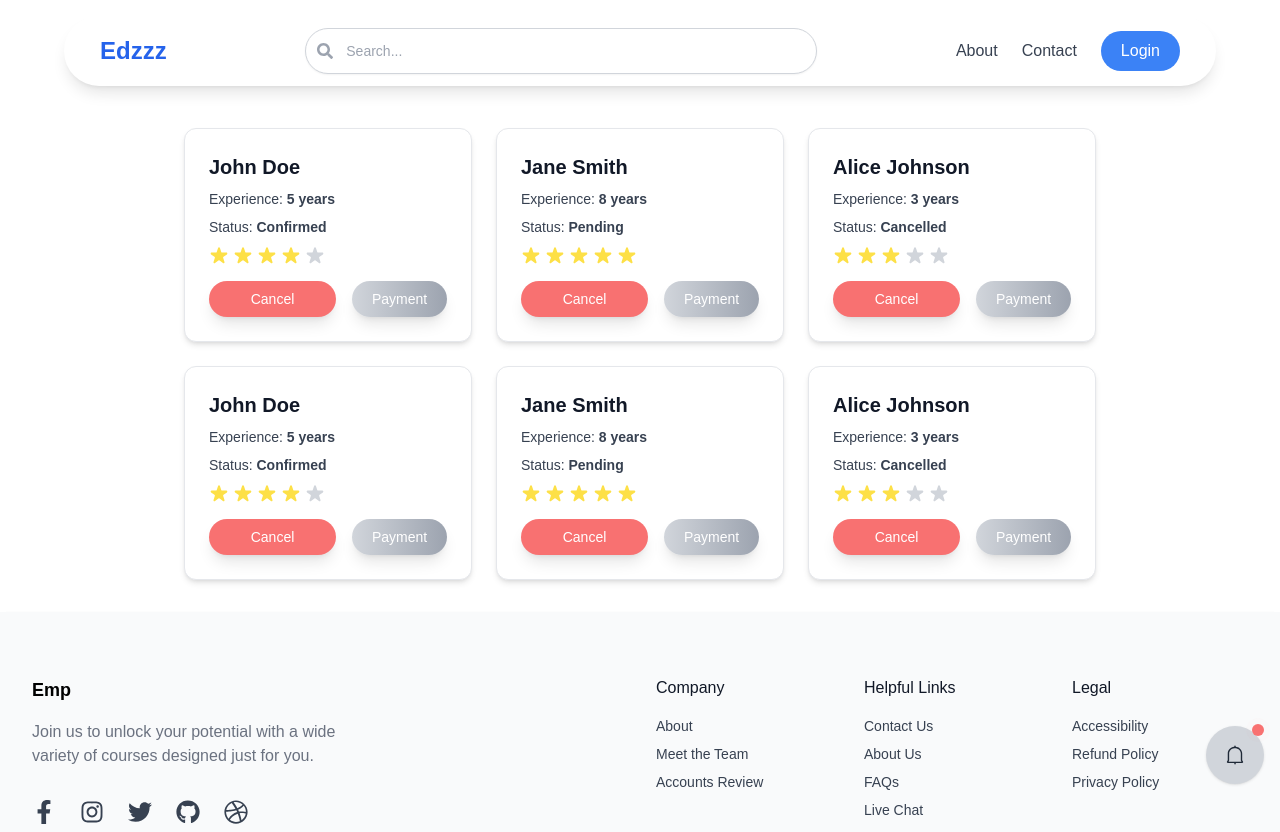
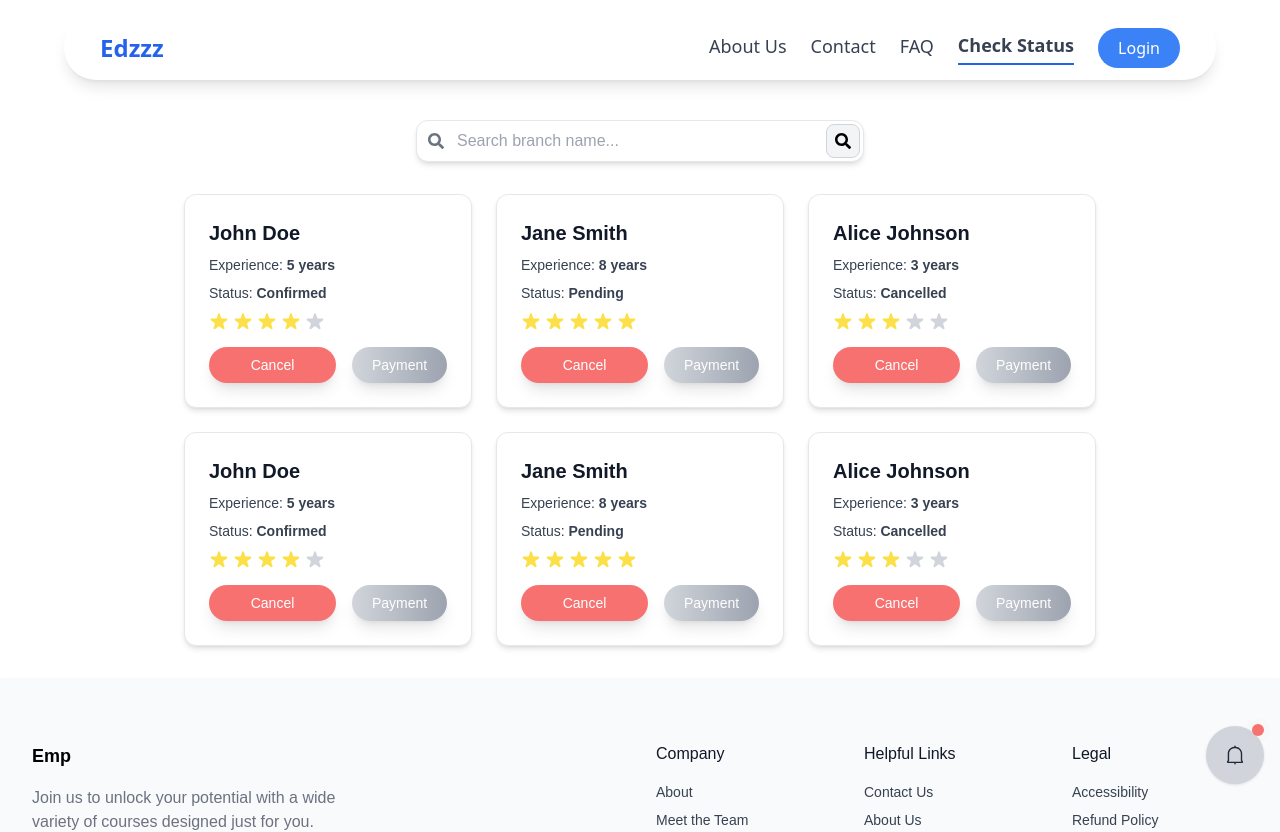
Before and after one commit to NITHINKR06/Employment, a Next.js app: page /user/bookingStatus in a window 1280 px wide. Shown: the top 832 px of the page. Built offline with nearby package versions, Linux system fonts and the light colour scheme.

Commit message:
some updated in navbar mistake was corrected

```diff
--- a/src/app/contacts/page.jsx
+++ b/src/app/contacts/page.jsx
@@ -35,7 +35,7 @@ export default function ContactForm() {
       variants={containerVariants}
       initial="hidden"
       animate="visible"
-      className="min-h-screen flex items-center justify-center p-6"
+      className="min-h-screen flex items-center justify-center p-6 mt-7"
     >
       <div className="max-w-5xl w-full shadow-lg rounded-xl overflow-hidden flex flex-col md:flex-row border border-gray-200">
         {/* Contact Details Section */}
--- a/src/app/layout.js
+++ b/src/app/layout.js
@@ -17,7 +17,7 @@ export default function RootLayout({ children }) {
         <div className="flex flex-col min-h-screen">
 
           {/* Fixed Navbar */}
-          <header className="top-0 left-0 w-full backdrop-blur-lg">
+          <header className="">
             <NavbarWrapper />
           </header>
 
--- a/src/app/user/bookingStatus/page.jsx
+++ b/src/app/user/bookingStatus/page.jsx
@@ -2,13 +2,13 @@
 
 import React from 'react';
 import BookingStatus from '@/components/BookingStatus/BookingStatus';
-import Search from '@/components/SearchBox/Search';
+import Search, { SBox } from '@/components/SearchBox/Search';
 
 export default function BookingStatu() {
 
   return (
-    <div className='mt-14'>
-      {/* <Search/> */}
+    <div className='mt-10 items-center justify-center'>
+      <Search/>
       <div className=" flex items-center justify-center p-4">
         <BookingStatus/>
       </div>
--- a/src/components/Navbar/Navbar.jsx
+++ b/src/components/Navbar/Navbar.jsx
@@ -2,41 +2,55 @@
 
 import React, { useState } from "react";
 import Link from "next/link";
+import { usePathname } from "next/navigation";
 import { IoClose, IoReorderThreeOutline } from "react-icons/io5";
-import { FaSearch } from "react-icons/fa";
 import { motion, AnimatePresence } from "framer-motion";
 
-function Navbar () {
+// Define separate arrays for desktop and mobile if needed
+const desktopLinks = [
+  { path: "/about", label: "About Us" },
+  { path: "/contacts", label: "Contact" },
+  { path: "/faq", label: "FAQ" },
+  { path: "/user/bookingStatus", label: "Check Status" },
+];
+
+const mobileLinks = [
+  { path: "/about", label: "About" },
+  { path: "/contacts", label: "Contact" },
+  { path: "/faq", label: "FAQ" },
+  { path: "/support", label: "Support" },
+];
+
+function Navbar() {
   const [navOpen, setNavOpen] = useState(false);
+  const pathname = usePathname();
+
   const handleNavClose = () => setNavOpen(false);
 
   return (
     <div className="blu">
-        <header className="fixed top-4 left-1/2 transform -translate-x-1/2 w-[90%] max-w-6xl bg-white shadow-lg rounded-full p-3 z-50">
+      <header className="font-sans fixed top-4 left-1/2 transform -translate-x-1/2 w-[90%] max-w-6xl bg-white shadow-lg rounded-full p-3 z-50">
         <div className="flex items-center justify-between px-6">
           {/* Logo */}
           <Link href="/" className="text-2xl font-bold text-blue-600">
             Edzzz
           </Link>
 
-            {/* Search Bar (Hidden on mobile) */}
-            <div className="hidden md:flex flex-1 mx-6 max-w-lg relative">
-              <input
-                type="text"
-                placeholder="Search..."
-                className="w-full p-3 pl-10 pr-4 text-sm border border-gray-300 rounded-full shadow-sm focus:outline-none focus:ring-2 focus:ring-blue-400"
-              />
-              <FaSearch className="absolute left-3 top-1/2 transform -translate-y-1/2 text-gray-400" />
-            </div>
-
           {/* Desktop Navigation */}
           <nav className="hidden md:flex items-center gap-6">
-              <Link href="/about" className="text-gray-700 hover:text-blue-500 transition">
-                About
+            {desktopLinks.map((link) => (
+              <Link
+                key={link.path}
+                href={link.path}
+                className={`text-gray-700 hover:text-blue-500 transition pb-1 text-lg ${
+                  pathname === link.path
+                    ? "text-blue-600 font-semibold border-b-2 border-blue-600"
+                    : ""
+                }`}
+              >
+                {link.label}
               </Link>
-              <Link href="/contacts" className="text-gray-700 hover:text-blue-500 transition">
-                Contact
-              </Link>
+            ))}
             <Link href="/auth/login">
               <button className="px-5 py-2 text-white bg-blue-500 rounded-full hover:bg-blue-700 transition">
                 Login
@@ -45,8 +59,15 @@ function Navbar () {
           </nav>
 
           {/* Mobile Menu Button */}
-            <button className="md:hidden text-gray-500 focus:outline-none" onClick={() => setNavOpen(!navOpen)}>
-              {navOpen ? <IoClose className="w-7 h-7" /> : <IoReorderThreeOutline className="w-7 h-7" />}
+          <button
+            className="md:hidden text-gray-500 focus:outline-none"
+            onClick={() => setNavOpen(!navOpen)}
+          >
+            {navOpen ? (
+              <IoClose className="w-7 h-7" />
+            ) : (
+              <IoReorderThreeOutline className="w-7 h-7" />
+            )}
           </button>
         </div>
 
@@ -60,18 +81,20 @@ function Navbar () {
               transition={{ duration: 0.3 }}
               className="absolute top-16 left-0 w-full bg-white rounded-xl shadow-lg p-6 flex flex-col items-center space-y-4"
             >
-                <Link href="/about" className="text-lg font-semibold text-gray-700 hover:text-blue-500 transition" onClick={handleNavClose}>
-                  About
+              {mobileLinks.map((link) => (
+                <Link
+                  key={link.path}
+                  href={link.path}
+                  className={`text-xl font-semibold text-gray-700 hover:text-blue-500 transition pb-1 ${
+                    pathname === link.path
+                      ? "text-blue-600 border-b-2 border-blue-600"
+                      : ""
+                  }`}
+                  onClick={handleNavClose}
+                >
+                  {link.label}
                 </Link>
-                <Link href="/contacts" className="text-lg font-semibold text-gray-700 hover:text-blue-500 transition" onClick={handleNavClose}>
-                  Contact
-                </Link>
-                <Link href="/faq" className="text-lg font-semibold text-gray-700 hover:text-blue-500 transition" onClick={handleNavClose}>
-                  FAQ
-                </Link>
-                <Link href="/support" className="text-lg font-semibold text-gray-700 hover:text-blue-500 transition" onClick={handleNavClose}>
-                  Support
-                </Link>
+              ))}
               <Link href="/auth/login">
                 <button className="px-6 py-2 text-white bg-blue-500 rounded-full hover:bg-blue-700 transition focus:outline-none">
                   Login
@@ -83,6 +106,6 @@ function Navbar () {
       </header>
     </div>
   );
-};
+}
 
 export default Navbar;
--- a/src/components/SearchBox/Search.jsx
+++ b/src/components/SearchBox/Search.jsx
@@ -83,3 +83,31 @@ export default function Search() {
     </div>
   );
 }
+
+export function SBox() {
+  const [focused, setFocused] = useState(false);
+  const [query, setQuery] = useState("");
+
+  return (
+    <motion.div
+      className="hidden md:flex flex-1 mx-6 max-w-lg relative"
+      initial={{ opacity: 0, y: -10 }}
+      animate={{ opacity: 1, y: 0, transition: { duration: 0.5 } }}
+    >
+      <motion.input
+        type="text"
+        value={query}
+        onChange={(e) => setQuery(e.target.value)}
+        placeholder="Search..."
+        className="w-full p-3 pl-10 pr-4 text-sm border border-gray-300 rounded-full shadow-sm focus:outline-none focus:ring-2 focus:ring-blue-400"
+        onFocus={() => setFocused(true)}
+        onBlur={() => setFocused(false)}
+        animate={{ scale: focused ? 1.05 : 1 }}
+        transition={{ duration: 0.2 }}
+      />
+      <FaSearch
+        className="absolute left-3 top-1/2 transform -translate-y-1/2 text-gray-400 transition-all"
+      />
+    </motion.div>
+  );
+}
```
Lines whose indentation alone changed are shown as unchanged.
